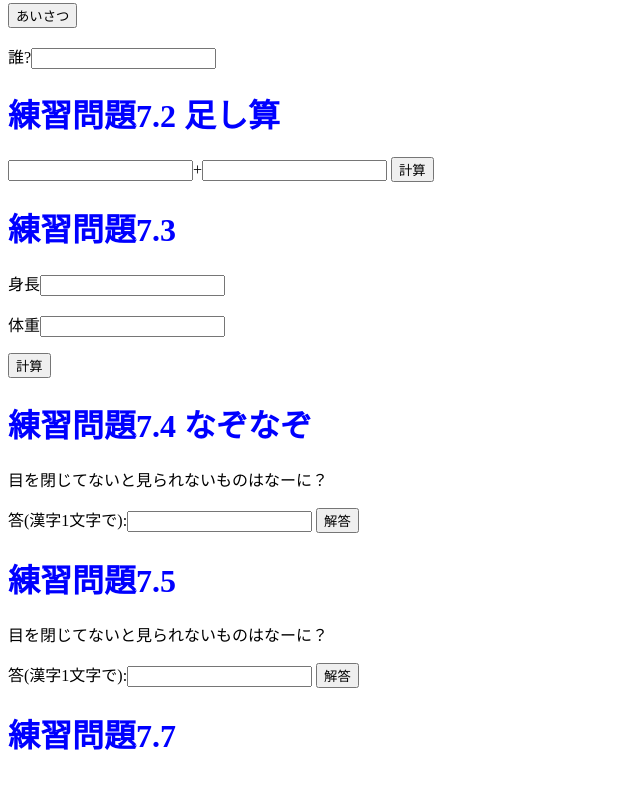
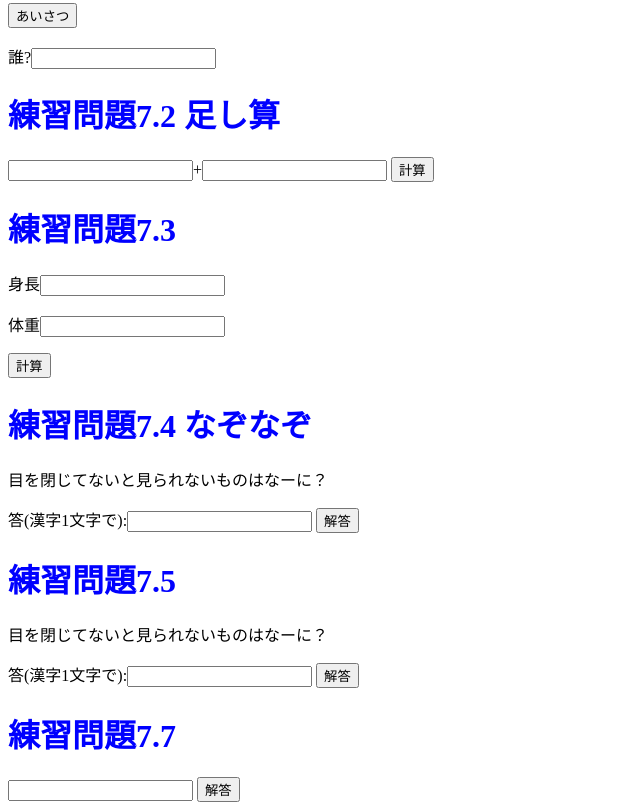
Before and after one commit to miyakoshiaoi/miya2, a plain HTML site: page index.html in a window 1280 px wide. Shown: the part 2536-3346 px from the top of the page, without its empty margins (0-640 px from the left). Before the commit the page ends 3313 px from the top, so only its background shows below. Drawn offline with Linux system fonts and the light colour scheme.

Commit message:
Update index.html

```diff
--- a/index.html
+++ b/index.html
@@ -158,6 +158,7 @@
     <input type="button" value="解答" onclick="nazo2();"></p>
 
   <h1>練習問題7.7</h1>
-
+  <input type="text" id="answer77">
+  <input type="button" value="解答" onclick="nazo77();">
   </body>
 </html>
```
